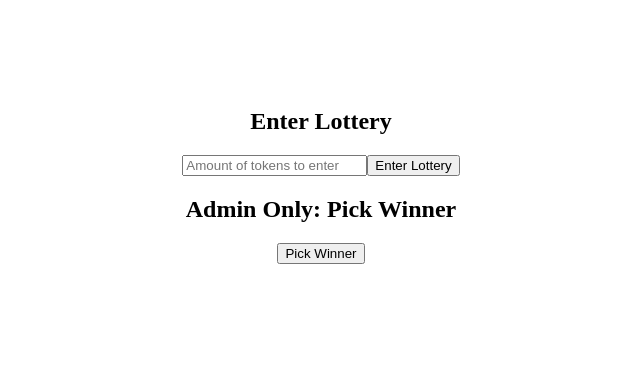
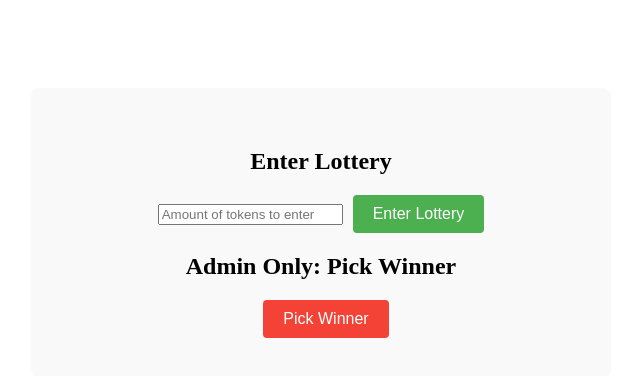
Before and after one commit to Andybabic/Smart_Contracts, a Vue app in the folder frontend/: page / in a window 1280 px wide. Shown: the top 376 px of the page, without its empty margins (319-959 px from the left). Built offline with nearby package versions, Linux system fonts and the light colour scheme.

Commit message:
added frontend animations

```diff
--- a/frontend/src/components/Lottery.vue
+++ b/frontend/src/components/Lottery.vue
@@ -1,11 +1,20 @@
 <template>
-    <div>
-      <h2>Enter Lottery</h2>
-      <input type="text" v-model="amount" placeholder="Amount of tokens to enter" />
-      <button @click="enterLottery">Enter Lottery</button>
+    <div class="lottery-container">
+      <transition name="fade">
+        <h2 v-if="showTitle">Enter Lottery</h2>
+      </transition>
 
-      <h2>Admin Only: Pick Winner</h2>
-      <button @click="pickWinner">Pick Winner</button>
+      <div class="input-group">
+        <input type="text" v-model="amount" placeholder="Amount of tokens to enter" />
+        <button @click="enterLottery" class="enter-button">Enter Lottery</button>
+      </div>
+
+      <transition name="slide-fade">
+        <div v-if="showWinnerSection" class="winner-section">
+          <h2>Admin Only: Pick Winner</h2>
+          <button @click="pickWinner" class="pick-winner-button">Pick Winner</button>
+        </div>
+      </transition>
     </div>
   </template>
 
@@ -17,7 +26,9 @@
       return {
         web3: null,
         lotteryContract: null,
-        amount: ""
+        amount: "",
+        showTitle: true,
+        showWinnerSection: false,
       };
     },
     async mounted() {
@@ -30,6 +41,9 @@
 
         this.lotteryContract = new this.web3.eth.Contract(contractABI, contractAddress);
       }
+      setTimeout(() => {
+        this.showWinnerSection = true;
+      }, 1000);
     },
     methods: {
       async enterLottery() {
@@ -39,7 +53,58 @@
       async pickWinner() {
         const accounts = await this.web3.eth.getAccounts();
         await this.lotteryContract.methods.pickWinner().send({ from: accounts[0] });
-      }
-    }
+      },
+    },
   };
   </script>
+
+  <style scoped>
+  .lottery-container {
+    text-align: center;
+    max-width: 500px;
+    margin: 0 auto;
+    padding: 40px;
+    background-color: #f9f9f9;
+    border-radius: 8px;
+  }
+
+  .input-group {
+    margin-bottom: 20px;
+  }
+
+  .enter-button, .pick-winner-button {
+    margin-left: 10px;
+    background-color: #4caf50;
+    color: white;
+    border: none;
+    padding: 10px 20px;
+    text-align: center;
+    text-decoration: none;
+    display: inline-block;
+    font-size: 16px;
+    border-radius: 4px;
+    cursor: pointer;
+  }
+
+  .pick-winner-button {
+    background-color: #f44336;
+  }
+
+  .fade-enter-active, .fade-leave-active {
+    transition: opacity 1s;
+  }
+  .fade-enter, .fade-leave-to /* .fade-leave-active in <2.1.8 */ {
+    opacity: 0;
+  }
+
+  .slide-fade-enter-active {
+    transition: all 1s ease;
+  }
+  .slide-fade-leave-active {
+    transition: all 0.5s cubic-bezier(1.0, 0.5, 0.8, 1.0);
+  }
+  .slide-fade-enter, .slide-fade-leave-to {
+    transform: translateY(10px);
+    opacity: 0;
+  }
+  </style>
```
